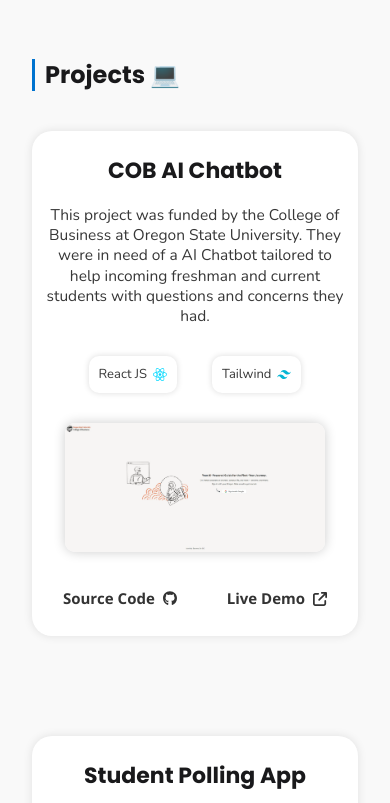
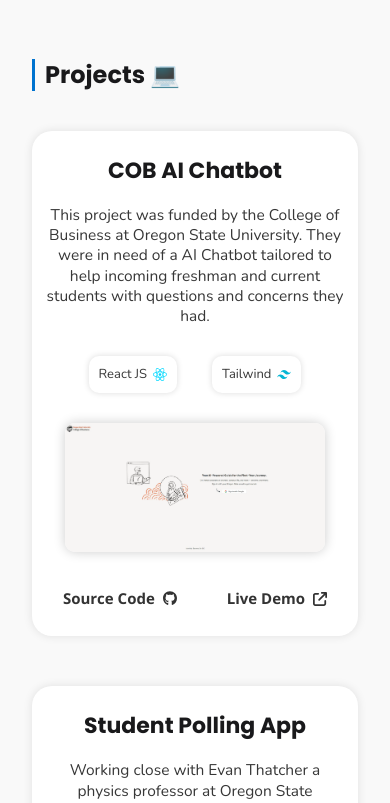
Before and after one commit to gavenrobertson/portfolio-website, a React (Create React App) app: page / in a window 390 px wide. Shown: the part 1620-2423 px from the top of the page. Built offline with nearby package versions, Linux system fonts and the light colour scheme.

Commit message:
Fixed the Project, transition functionality

```diff
--- a/src/components/Projects.js
+++ b/src/components/Projects.js
@@ -38,7 +38,7 @@
 
 
         return (
-            <div ref={(el) => (elementsRef.current[count+1] = el)} className={`project-transition hidden ${direction === "right" ? "right" : "left"}`}>
+            <div ref={(el) => (elementsRef.current[count] = el)} className={`project-transition hidden ${direction === "right" ? "right" : "left"}`}>
                 <div className={`project-container ${direction === "right" ? "right" : "left"}`}>
                     <div className="project-image-container">
                         <div className="image-container">
@@ -95,6 +95,7 @@
         //     direction: "left"
         // },
         {
+            count: 1,
             image: cobimage,
             ghublink: "https://github.com/yourusername/yourproject1",
             livedemolink: "https://yourprojectdemo1.com",
@@ -107,6 +108,7 @@
             direction: "left"
         },
         {
+            count: 2,
             image: pollimage,
             ghublink: "https://github.com/yourusername/yourproject2",
             livedemolink: "https://yourprojectdemo2.com",
@@ -128,7 +130,7 @@
                 <div className="project-card-container">
                     {projectData.map((project, index) => (
                         <ProjectComponent
-                            count={index}
+                            count={project.count}
                             key={index}
                             image={project.image}
                             ghublink={project.ghublink}
--- a/src/styles/_projects.scss
+++ b/src/styles/_projects.scss
@@ -278,6 +278,10 @@
         padding: 2.4rem 3rem;
     }
 
+    .project-card-container {
+        gap: 5rem;
+    }
+
     .project-title {
         font-size: 2.4rem;
         margin-bottom: 4rem;
--- a/src/styles/main.css
+++ b/src/styles/main.css
@@ -1098,6 +1098,9 @@
   .project-container {
     padding: 2.4rem 3rem;
   }
+  .project-card-container {
+    gap: 5rem;
+  }
   .project-title {
     font-size: 2.4rem;
     margin-bottom: 4rem;
```
